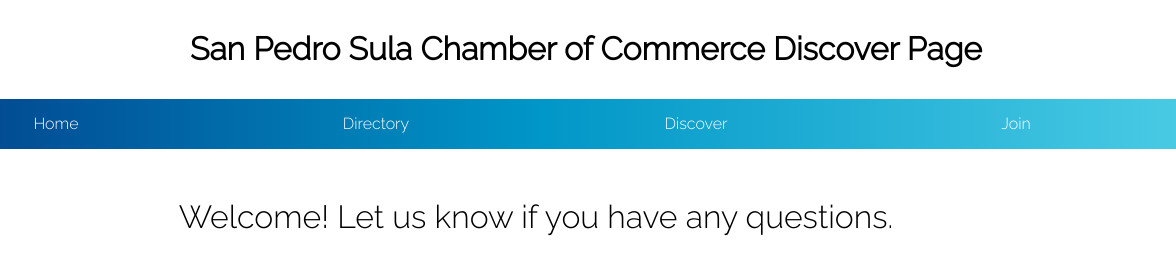
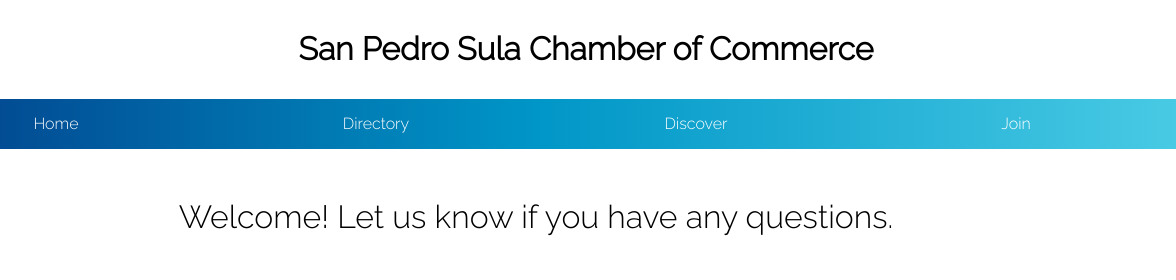
Before and after one commit to Elchamos64/wdd230, a plain HTML site: page chamber/discover.html in a window 1280 px wide. Shown: the top 280 px of the page, 104-1280 px from the left. Drawn offline with Linux system fonts and the light colour scheme; no server answers.

Commit message:
last commit for chaber of commerce lesson 3

```diff
--- a/chamber/discover.html
+++ b/chamber/discover.html
@@ -10,7 +10,7 @@
     <meta property="og:description" content="This is Oscar's website for the WDD230 class for chamber site discover page">
     <meta property="og:image" content="https://cdn.travelsafe-abroad.com/wp-content/uploads/San_Pedro_Sula_983.jpg">
     <meta property="og:url" content="https://elchamos64.github.io/wdd230/chamber/discover.html">
-    <title>Chamber of Commerce</title>
+    <title>Chamber of Commerce Discover Page</title>
     <link rel="stylesheet" href="styles/normalize.css">
     <link rel="stylesheet" href="styles/base.css">
     <link rel="stylesheet" href="styles/larger.css">
@@ -21,7 +21,7 @@
         <div class="logo">
             <img src="images/logo.jpg" alt="logo image">
         </div>
-        <h1>San Pedro Sula Chamber of Commerce Discover Page</h1>
+        <h1>San Pedro Sula Chamber of Commerce</h1>
     </header>
     <nav>
         <button id="menu"></button>
```
